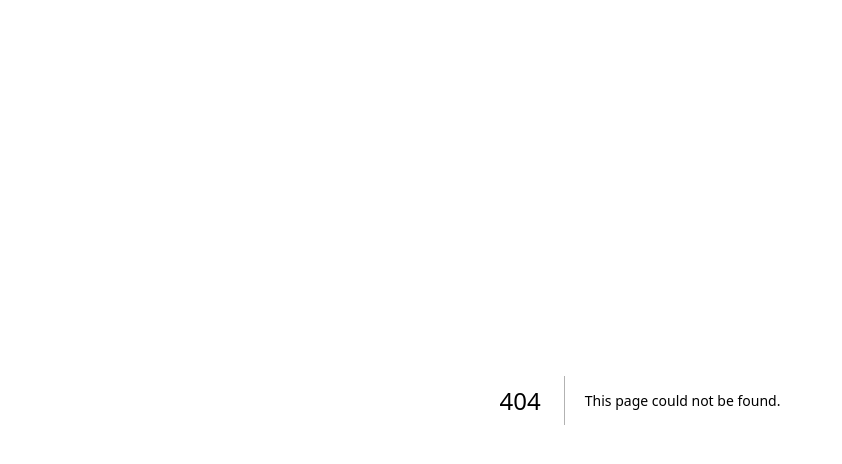
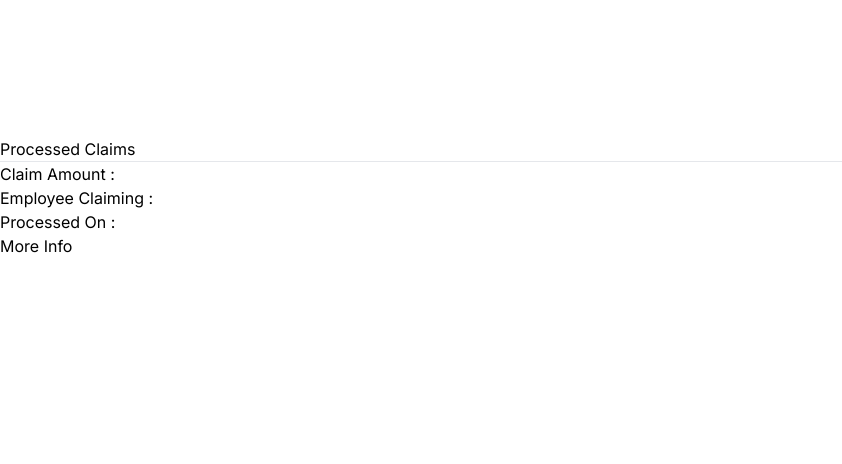
Before and after one commit to Sep-Fading/SWE_Project_Frontend, a Next.js app: page /Finance_processed_claims in a window 1280 px wide. Before the commit this address had no page. Shown: the top 464 px of the page, without its empty margins (0-842 px from the left). Built offline with nearby package versions, Linux system fonts and the light colour scheme.

Commit message:
Added the finance processed claims page
Added the finance processed claims page, comments coming soon.

```diff
--- /dev/null
+++ b/src/app/Finance_processed_claims/page.tsx
@@ -0,0 +1,21 @@
+import React from "react";
+import Navigation from "@/Components/Navigation";
+import Header from "@/Components/Header";
+import ClaimInfoBox from "@/Components/ClaimInfoBox";
+
+const FinanceProcessedClaims: React.FC = () => {
+
+  const headings = ["Claim Amount", "Employee Claiming", "Processed On"];
+
+  const buttons = ["More Info"];
+
+  return (
+    <div>
+      <Navigation links={[]} />
+      <Header title="Processed Claims" />
+      <ClaimInfoBox headingText={headings} buttonText={buttons}/>
+    </div>
+  );
+};
+
+export default FinanceProcessedClaims;
--- a/src/app/page.tsx
+++ b/src/app/page.tsx
@@ -3,6 +3,7 @@ import Navigation from "@/Components/Navigation";
 import HomeCard from "@/Components/HomeCard";
 import LineManagerPendingClaims from "./LM_pending_claims/page";
 import FinancePendingClaims from "./Finance_pending_claims/page";
+import FinanceProcessedClaims from "./Finance_processed_claims/page";
 
 export default function Home() {
   const links = [
```
